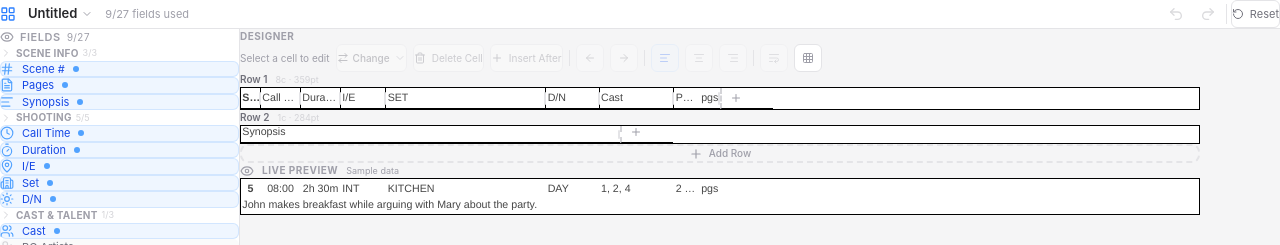
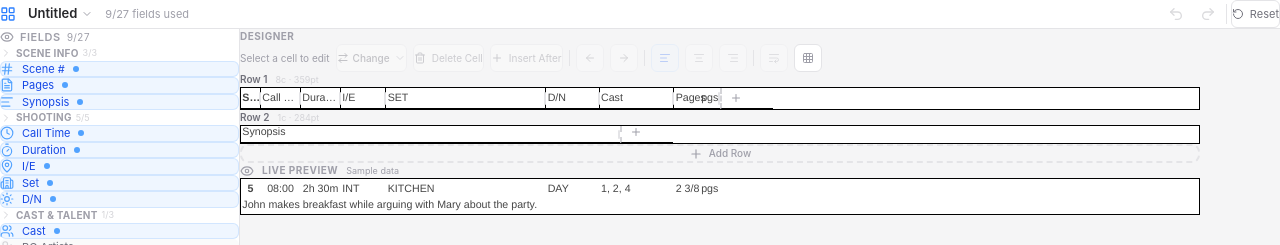
Before and after one commit to gabathanasiou/ribbon_editor, a React (Vite) app: page / in a window 1280 px wide. Shown: the top 245 px of the page. Built offline with nearby package versions, Linux system fonts and the light colour scheme.

Commit message:
fix last cell overflow — value span now respects end-of-row visible overflow

```diff
--- a/src/App.tsx
+++ b/src/App.tsx
@@ -827,7 +827,8 @@
                                   <span style={{
                                     flex: '1 1 0', minWidth: 0,
                                     whiteSpace: c.wrap ? 'normal' : 'nowrap',
-                                    overflow: 'hidden', textOverflow: 'ellipsis',
+                                    overflow: c.wrap ? 'visible' : (ci < row.cells.length - 1 ? 'hidden' : 'visible'),
+                                    textOverflow: c.wrap ? 'clip' : (ci < row.cells.length - 1 ? 'ellipsis' : 'clip'),
                                     wordBreak: c.wrap ? 'break-word' : undefined,
                                   }}>{assigned ? label : 'Empty'}</span>
                                   {c.suffix && <span style={{ flexShrink: 0, whiteSpace: 'nowrap' }}>{'\u00A0'}{c.suffix}</span>}
@@ -927,7 +928,8 @@
                             <span style={{
                               flex: '1 1 0', minWidth: 0,
                               whiteSpace: c.wrap ? 'normal' : 'nowrap',
-                              overflow: 'hidden', textOverflow: 'ellipsis',
+                              overflow: c.wrap ? 'visible' : (ci < row.cells.length - 1 ? 'hidden' : 'visible'),
+                              textOverflow: c.wrap ? 'clip' : (ci < row.cells.length - 1 ? 'ellipsis' : 'clip'),
                               wordBreak: c.wrap ? 'break-word' : undefined,
                             }}>{val}</span>
                             {c.suffix && <span style={{ flexShrink: 0, whiteSpace: 'nowrap' }}>{'\u00A0'}{c.suffix}</span>}
```
